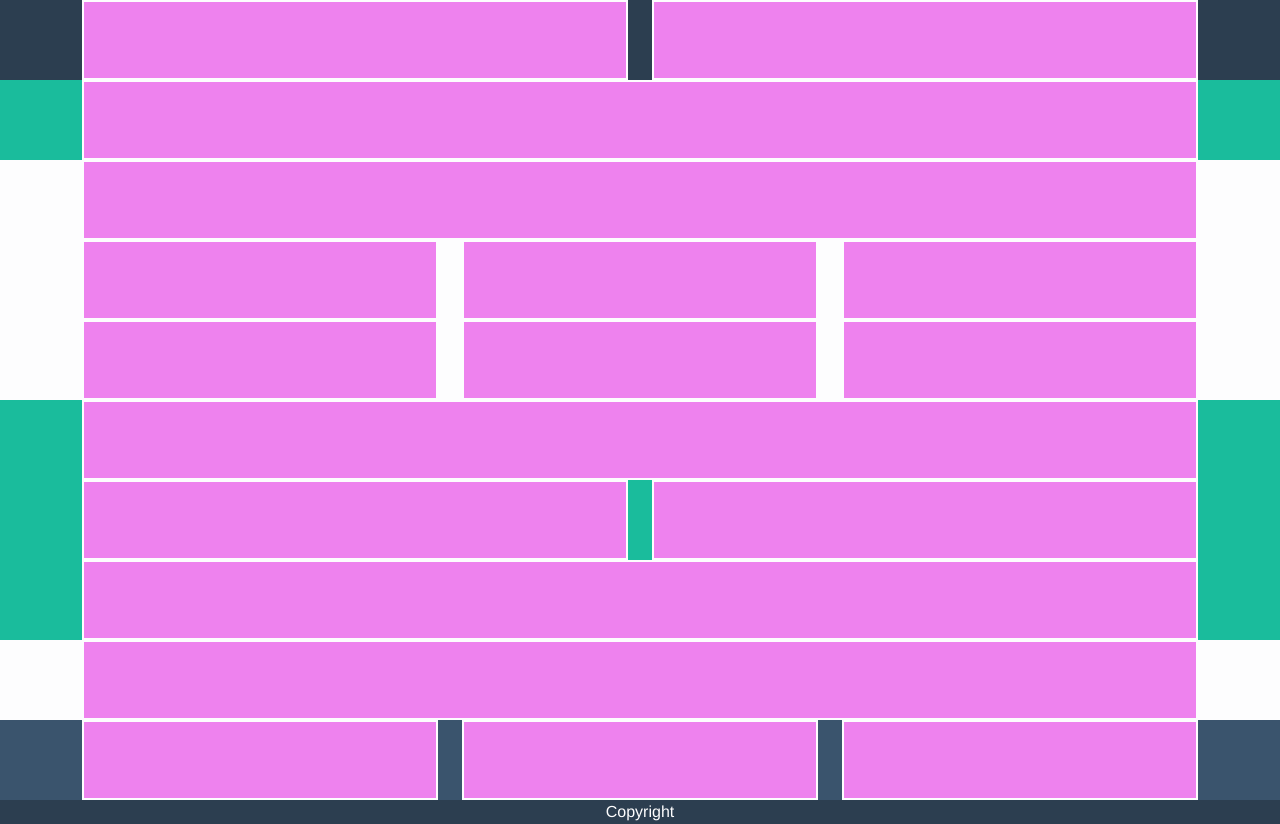
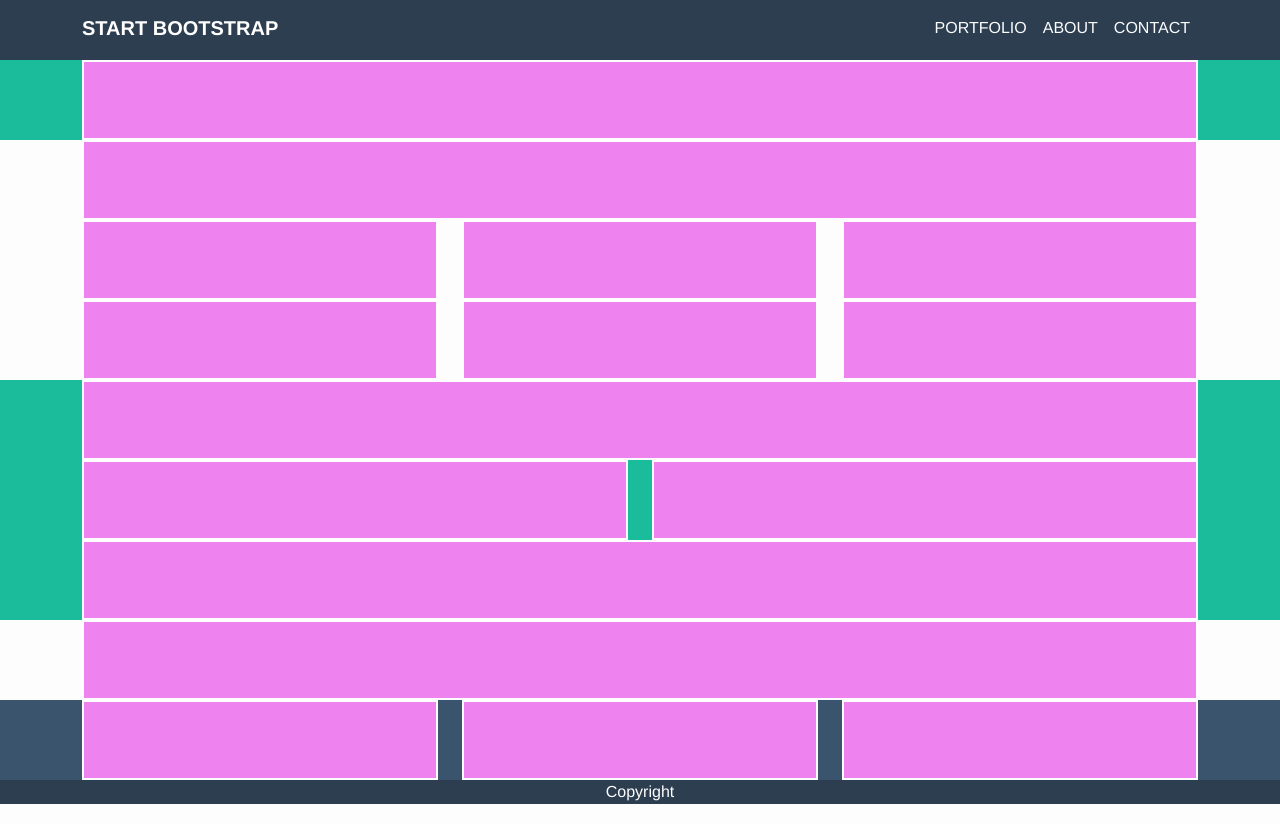
Before and after one commit to ginevrabotrugno/html-css-bootstrap-freelancer, a plain HTML site: page index.html in a window 1280 px wide. Drawn offline with nearby package versions, Linux system fonts and the light colour scheme.

Commit message:
add navbar

```diff
--- a/css/style.css
+++ b/css/style.css
@@ -18,6 +18,11 @@ body {
     font-family: "Helvetica Neue", Helvetica, Arial, sans-serif;;
     color: var(--grey);
     background-color: var(--white);
+}
+
+a {
+    text-decoration: none;
+    color: inherit;
 }
 
 .green_bg {
@@ -49,9 +54,17 @@ body {
 
 /* regole header */
 
-.header_menu {
+#header_menu {
     width: 100%;
-    height: 80px;
+    height: 60px;
     background-color: var(--grey);
     color: var(--white);
 }
+
+.nav-link {
+    color: var(--white);
+}
+
+.navbar-brand:hover, .nav-link:hover {
+    color: var(--green);
+}
--- a/index.html
+++ b/index.html
@@ -4,7 +4,11 @@
     <meta charset="UTF-8">
     <meta name="viewport" content="width=device-width, initial-scale=1.0">
 
+    <!-- bootstrap -->
     <link href="https://cdn.jsdelivr.net/npm/bootstrap@5.2.3/dist/css/bootstrap.min.css" rel="stylesheet" integrity="sha384-rbsA2VBKQhggwzxH7pPCaAqO46MgnOM80zW1RWuH61DGLwZJEdK2Kadq2F9CUG65" crossorigin="anonymous">
+
+    <!-- font awesome -->
+    <link rel="stylesheet" href="https://cdnjs.cloudflare.com/ajax/libs/font-awesome/6.5.2/css/all.min.css" integrity="sha512-SnH5WK+bZxgPHs44uWIX+LLJAJ9/2PkPKZ5QiAj6Ta86w+fsb2TkcmfRyVX3pBnMFcV7oQPJkl9QevSCWr3W6A==" crossorigin="anonymous" referrerpolicy="no-referrer" />
 
     <link rel="stylesheet" href="css/style.css">
     <title>Bootstrap Freelancer</title>
@@ -13,22 +17,41 @@
 
     <header>
 
-        <!-- menù fixed -->
-        <div class="header_menu">
+        <div id="header_menu" class="grey_bg">
+            <!-- menù fixed -->
+            <nav class="navbar navbar-dark navbar-expand-md">
 
-            <div class="container">
+                <div class="container">
 
-                <div class="row">
-                    <div class="col-6">
-                        <div class="box"></div>
+                    <a class="navbar-brand" href="#">
+                        <strong>START BOOTSTRAP</strong>
+                    </a>
+
+                    <!-- HAMBURGER -->
+                    <button class="navbar-toggler" type="button" data-bs-toggle="collapse" data-bs-target="#navbarNav" aria-controls="navbarNav" aria-expanded="false" aria-label="Toggle navigation">
+                        <span class="navbar-toggler-icon"></span>
+                    </button>
+
+                    <!-- NAV ESTESA -->
+                    <div class="collapse navbar-collapse flex-md-grow-0" id="navbarNav">
+                        <ul class="navbar-nav">
+                            <li class="nav-item">
+                                <a class="nav-link" href="#">PORTFOLIO</a>
+                            </li>
+                            <li class="nav-item">
+                                <a class="nav-link" href="#">ABOUT</a>
+                            </li>
+                            <li class="nav-item">
+                                <a class="nav-link">CONTACT</a>
+                            </li>
+                        </ul>
                     </div>
-                    <div class="col-6">
-                        <div class="box"></div>
-                    </div>
+
                 </div>
+            </nav>
 
-            </div>
         </div>
+
 
         <div id="jumbotron" class="green_bg">
 
@@ -152,6 +175,7 @@
     </footer>
 
 
+    <script src="https://cdn.jsdelivr.net/npm/bootstrap@5.2.3/dist/js/bootstrap.bundle.min.js" integrity="sha384-kenU1KFdBIe4zVF0s0G1M5b4hcpxyD9F7jL+jjXkk+Q2h455rYXK/7HAuoJl+0I4" crossorigin="anonymous"></script>
 
 </body>
 </html>
```
